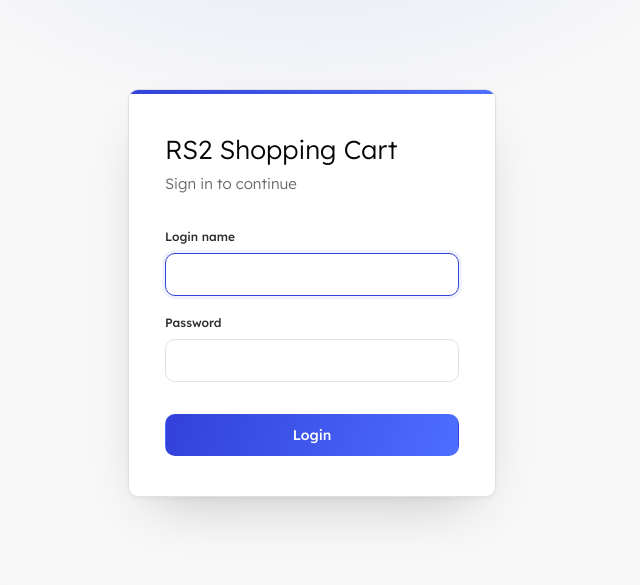
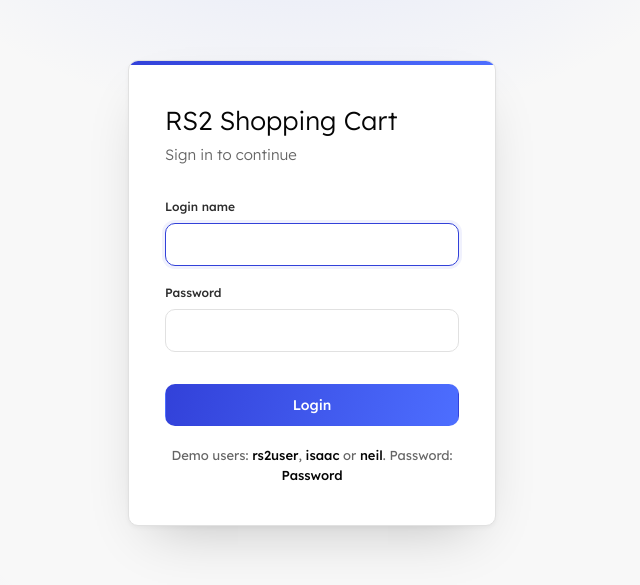
Before and after one commit to hamzaa-Bouyahyaa/rs2-shopping-cart, a React (Vite) app in the folder evaluation/client/: page /login in a window 1280 px wide. Shown: the part 107-692 px from the top of the page, without its empty margins (328-968 px from the left). Built offline with nearby package versions, Linux system fonts and the light colour scheme; no server answers.

Commit message:
add the demo credentails in the ui and make the caracters not sensitive for login name

```diff
--- a/evaluation/client/src/pages/LoginPage.jsx
+++ b/evaluation/client/src/pages/LoginPage.jsx
@@ -16,6 +16,10 @@ export default function LoginPage({ onLogin }) {
         <h1>RS2 Shopping Cart</h1>
         <p className="login-subtitle">Sign in to continue</p>
         <LoginForm onLogin={handleLogin} />
+        <p className="login-hint">
+          Demo users: <strong>rs2user</strong>, <strong>isaac</strong> or{' '}
+          <strong>neil</strong>. Password: <strong>Password</strong>
+        </p>
       </section>
     </main>
   );
--- a/evaluation/client/src/styles/LoginPage.css
+++ b/evaluation/client/src/styles/LoginPage.css
@@ -54,6 +54,18 @@
   margin-top: 0.875rem;
 }
 
+.login-hint {
+  margin: 1.25rem 0 0;
+  color: var(--muted);
+  font-size: 0.8125rem;
+  text-align: center;
+}
+
+.login-hint strong {
+  color: var(--ink);
+  font-weight: 500;
+}
+
 .form-error {
   margin: 0 0 0.875rem;
   padding: 0.5625rem 0.75rem;
```
Also changed, not shown: 1 other file (tests, documents, lock files or other folders).
